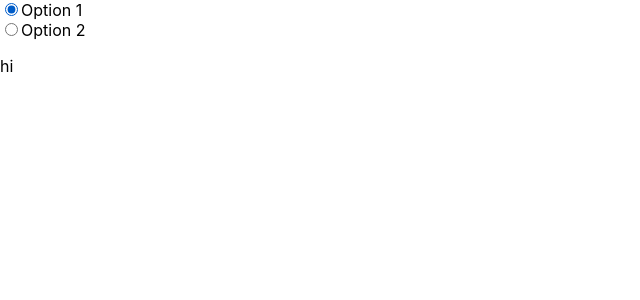
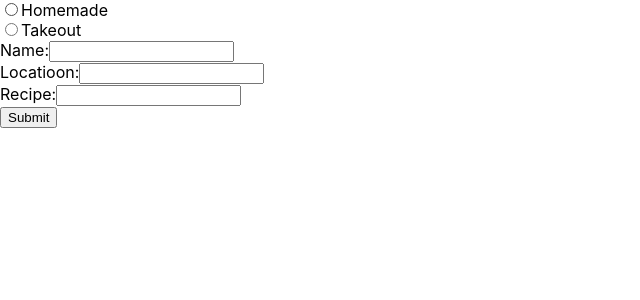
Before and after one commit to tim-graupe/pizzafrontend, a React (Create React App) app: page / in a window 1280 px wide. Shown: the top 300 px of the page, without its empty margins (0-640 px from the left). Built offline with nearby package versions, Linux system fonts and the light colour scheme.

Commit message:
set up for form submissions

```diff
--- a/src/App.tsx
+++ b/src/App.tsx
@@ -1,50 +1,13 @@
 import React from 'react';
-import { useDispatch, useSelector } from 'react-redux';
-import { setSelectedOption } from '../src/app/hooks';
-import { RootState } from '../src/app/store'; // Import RootState type
+import SelectForm from './components/submissionForms/SelectForm';
 
-const MyComponent: React.FC = () => {
-  const dispatch = useDispatch();
-  const selectedOption = useSelector((state: RootState) => state.app.selectedOption);
-
-  const handleOptionChange = (option: string) => {
-    dispatch(setSelectedOption(option));
-  };
+const App: React.FC = () => {
 
   return (
     <div>
-      <div>
-        <label>
-          <input
-            type="radio"
-            value="option1"
-            checked={selectedOption === 'option1'}
-            onChange={() => handleOptionChange('option1')}
-          />
-          Option 1
-        </label>
-      </div>
-      <div>
-        <label>
-          <input
-            type="radio"
-            value="option2"
-            checked={selectedOption === 'option2'}
-            onChange={() => handleOptionChange('option2')}
-          />
-          Option 2
-        </label>
-      </div>
-
-      {selectedOption === 'option1' ? (
-        <p>hi</p>
-        // <Form1 /* ...props for Form1 */ />
-      ) : (
-        <p>hey</p>
-        // <Form2 /* ...props for Form2 */ />
-      )}
+      <SelectForm />
     </div>
   );
 };
 
-export default MyComponent;
+export default App;
--- /dev/null
+++ b/src/components/submissionForms/HomeMadeSubmission.tsx
@@ -0,0 +1,69 @@
+import React, { useState } from "react";
+
+
+interface PizzaProps {
+  onSubmit: (pizzaData: PizzaData) => void
+}
+
+export interface PizzaData {
+  name: string;
+  style: string;
+  recipe: string;
+}
+
+export const HomemadeSubmissionForm: React.FC<PizzaProps> = ({onSubmit}) => {
+  const [pizzaData, setPizzaData] = useState<PizzaData>({
+    name: "",
+    style: "",
+    recipe: ""
+  })
+  const handleInputChange = (event: React.ChangeEvent<HTMLInputElement>) => {
+    const {name, value} = event.target;
+    setPizzaData({...pizzaData, [name]: value})
+  }
+
+  const handleSubmit = (event: React.FormEvent<HTMLFormElement>) => {
+    event.preventDefault();
+    console.log("Pizza submitted: ", pizzaData)
+  }
+
+  return (
+    <form onSubmit={handleSubmit}>
+            <label>
+        Name:
+        <input
+          type="text"
+          name="name"
+          value={pizzaData.name}
+          onChange={handleInputChange}
+          required
+        />
+      </label>
+      <br />
+      <label>
+        Style:
+        <input
+          type="text"
+          name="style"
+          value={pizzaData.style}
+          onChange={handleInputChange}
+          required
+        />
+      </label>
+      <br />
+
+      <label>
+        Recipe:
+        <input
+          type="text"
+          name="recipe"
+          value={pizzaData.recipe}
+          onChange={handleInputChange}
+          // required
+        />
+      </label>
+      <br />
+      <button type="submit">Submit</button>
+    </form>
+  )
+}
--- /dev/null
+++ b/src/components/submissionForms/SelectForm.tsx
@@ -0,0 +1,55 @@
+import React from 'react';
+import { useDispatch, useSelector } from 'react-redux';
+import { setSelectedOption } from '../../app/hooks';
+import { RootState } from '../../app/store';
+import { HomemadeSubmissionForm, PizzaData } from './HomeMadeSubmission';
+import { TakeoutSubmissionForm, TakeoutPizzaData } from './TakeoutSubmission';
+const SelectForm: React.FC = () => {
+  const dispatch = useDispatch();
+  const selectedOption = useSelector((state: RootState) => state.app.selectedOption);
+
+  const handleOptionChange = (option: string) => {
+    dispatch(setSelectedOption(option));
+  };
+
+  const handleFormSubmit = (pizzaData: PizzaData) => {
+    // Handle the form data submission logic here
+    console.log('Form data submitted in ParentComponent:', pizzaData);
+  };
+
+  return (
+    <div>
+      <div>
+        <label>
+          <input
+            type="radio"
+            value="homemade"
+            checked={selectedOption === 'homemade'}
+            onChange={() => handleOptionChange('homemade')}
+          />
+          Homemade
+        </label>
+      </div>
+      <div>
+        <label>
+          <input
+            type="radio"
+            value="takeout"
+            checked={selectedOption === 'takeout'}
+            onChange={() => handleOptionChange('takeout')}
+          />
+          Takeout
+        </label>
+      </div>
+
+      {selectedOption === 'homemade' ? (
+        <HomemadeSubmissionForm onSubmit={handleFormSubmit} />
+      ) : (
+        <TakeoutSubmissionForm onSubmit={handleFormSubmit} />
+
+      )}
+    </div>
+  );
+};
+
+export default SelectForm;
--- /dev/null
+++ b/src/components/submissionForms/TakeoutSubmission.tsx
@@ -0,0 +1,69 @@
+import React, { useState } from "react";
+
+
+interface PizzaProps {
+  onSubmit: (pizzaData: TakeoutPizzaData) => void
+}
+
+export interface TakeoutPizzaData {
+  name: string;
+  style: string;
+  recipe: string;
+}
+
+export const TakeoutSubmissionForm: React.FC<PizzaProps> = ({onSubmit}) => {
+  const [pizzaData, setPizzaData] = useState<TakeoutPizzaData>({
+    name: "",
+    style: "",
+    recipe: ""
+  })
+  const handleInputChange = (event: React.ChangeEvent<HTMLInputElement>) => {
+    const {name, value} = event.target;
+    setPizzaData({...pizzaData, [name]: value})
+  }
+
+  const handleSubmit = (event: React.FormEvent<HTMLFormElement>) => {
+    event.preventDefault();
+    console.log("Pizza submitted: ", pizzaData)
+  }
+
+  return (
+    <form onSubmit={handleSubmit}>
+            <label>
+        Name:
+        <input
+          type="text"
+          name="name"
+          value={pizzaData.name}
+          onChange={handleInputChange}
+          required
+        />
+      </label>
+      <br />
+      <label>
+        Locatioon:
+        <input
+          type="text"
+          name="style"
+          value={pizzaData.style}
+          onChange={handleInputChange}
+          required
+        />
+      </label>
+      <br />
+
+      <label>
+        Recipe:
+        <input
+          type="text"
+          name="recipe"
+          value={pizzaData.recipe}
+          onChange={handleInputChange}
+          // required
+        />
+      </label>
+      <br />
+      <button type="submit">Submit</button>
+    </form>
+  )
+}
```
Also changed, not shown: package.json (+8 -3 lines), 1 other file (tests, documents, lock files or other folders).
